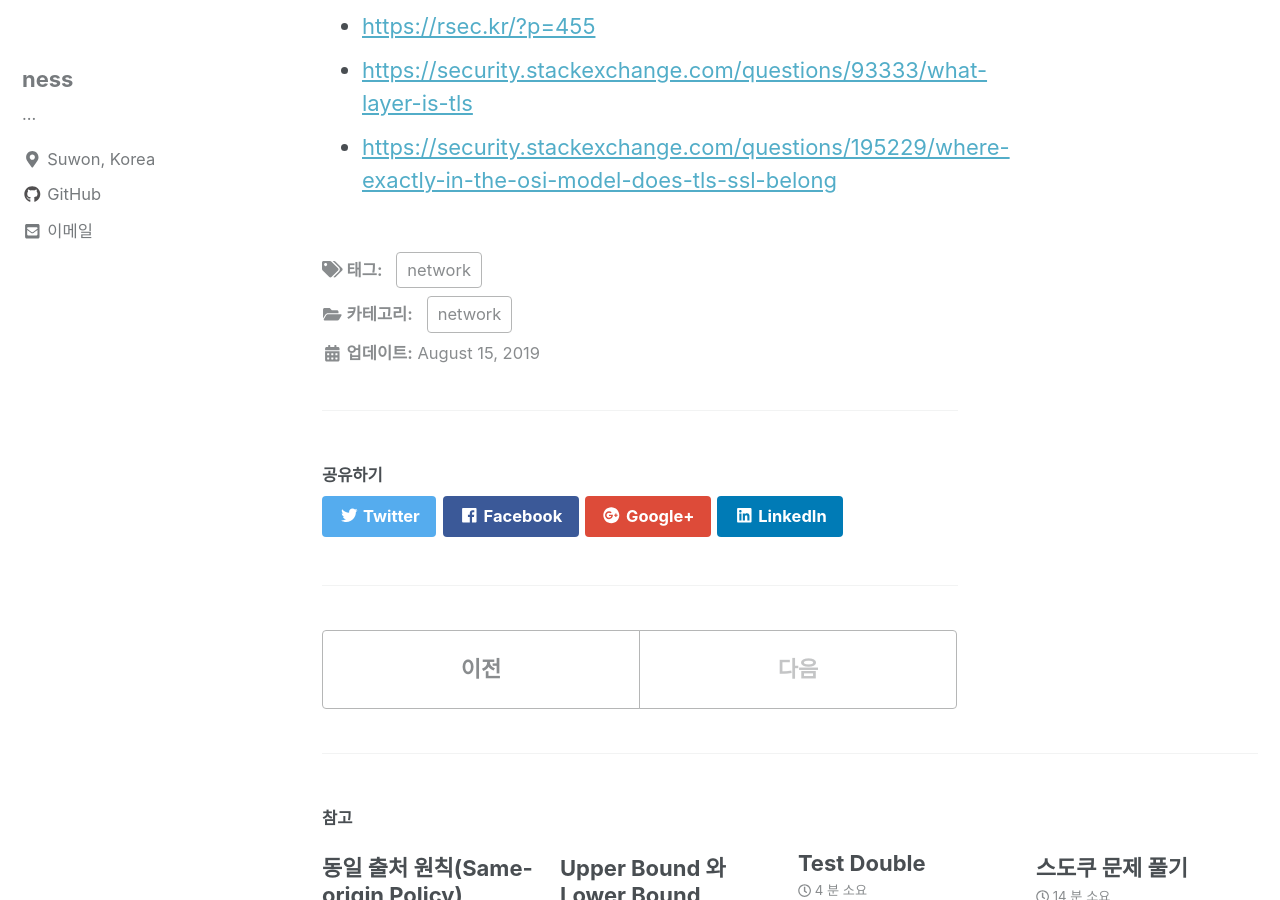
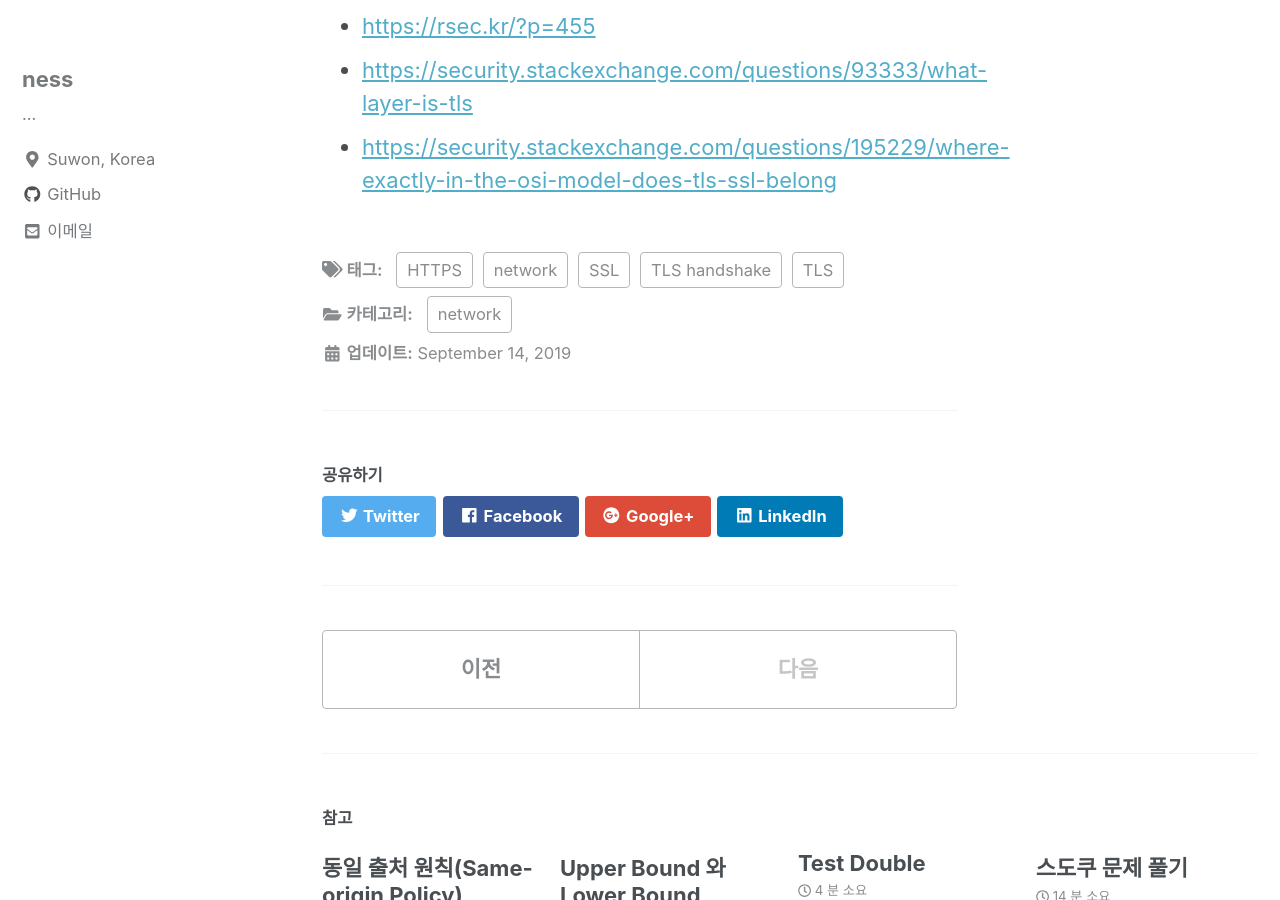
Before and after one commit to kimkoungho/kimkoungho.github.io, a Jekyll site: the page built from _posts/2019-08-10-https.md, in a window 1280 px wide and 900 px high, scrolled down 13087 px. Built offline with Jekyll 4.4.1, drawn with Linux system fonts in a browser that asks for light colours; nearby versions of some CDN libraries.

Commit message:
https add tag

```diff
--- a/_posts/2019-08-10-https.md
+++ b/_posts/2019-08-10-https.md
@@ -4,7 +4,11 @@ excerpt: ""
 categories: network
 tags:
   - network
-last_modified_at: 2019-08-15
+  - HTTPS
+  - SSL
+  - TLS
+  - TLS handshake
+last_modified_at: 2019-09-14
 ---
 
 ## HTTPS 란?
```
